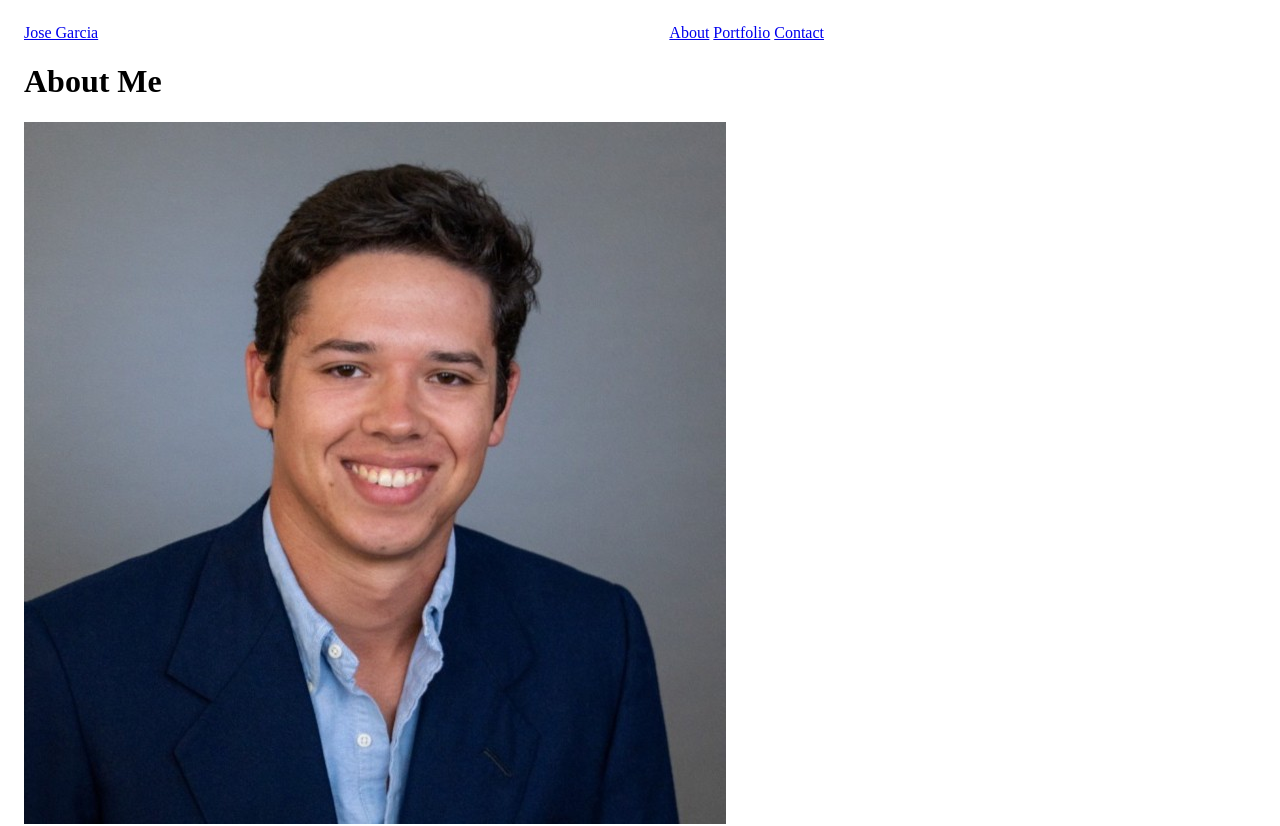
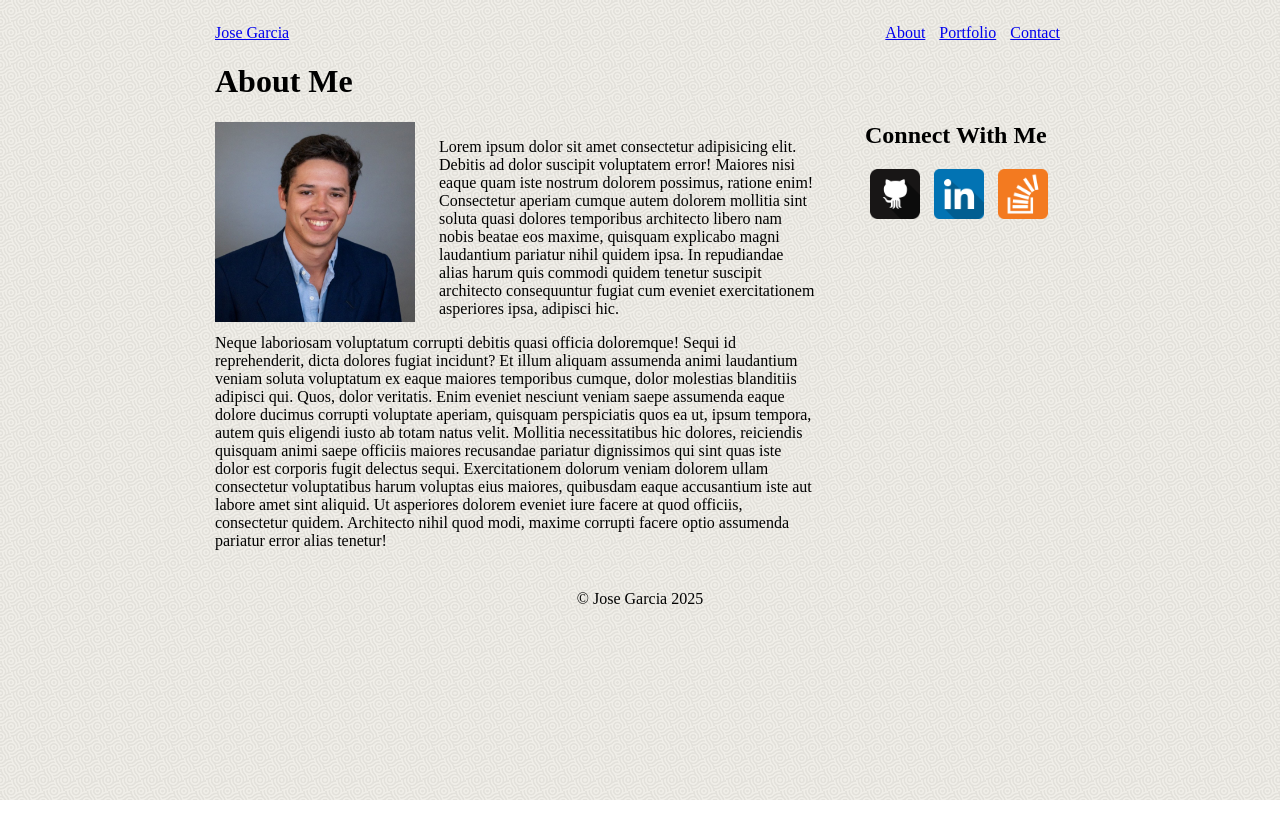
Before and after one commit to joeygarcia4/m5-hw5-garcia-jose, a plain HTML site: page index.html in a window 1280 px wide. Shown: the top 826 px of the page. After the commit the page ends 800 px from the top, so only its background shows below. Drawn offline with Linux system fonts and the light colour scheme.

Commit message:
final commit

```diff
--- a/index.html
+++ b/index.html
@@ -30,9 +30,11 @@
         </section>
         <aside>
             <h2>Connect With Me</h2>
-            <a href="https://www.github.com"><img src="https://raw.githubusercontent.com/joeygarcia4/m5-hw5-garcia-jose/refs/heads/main/assets/git.png" width="50" alt="Github logo"></a>
-            <a href="https://www.linkedin.com"><img src="https://raw.githubusercontent.com/joeygarcia4/m5-hw5-garcia-jose/refs/heads/main/assets/linkedin.png" width="50" alt="LinkedIn logo"> </a>
-            <a href="https://www.stackoverflow.com"><img src="https://raw.githubusercontent.com/joeygarcia4/m5-hw5-garcia-jose/refs/heads/main/assets/soverflow.png" width="50" alt="Stack Overflow logo"> </a>
+            <nav>
+                <a href="https://www.github.com"><img src="https://raw.githubusercontent.com/joeygarcia4/m5-hw5-garcia-jose/refs/heads/main/assets/git.png" width="50" alt="Github logo"></a>
+                <a href="https://www.linkedin.com"><img src="https://raw.githubusercontent.com/joeygarcia4/m5-hw5-garcia-jose/refs/heads/main/assets/linkedin.png" width="50" alt="LinkedIn logo"></a>
+                <a href="https://www.stackoverflow.com"><img src="https://raw.githubusercontent.com/joeygarcia4/m5-hw5-garcia-jose/refs/heads/main/assets/soverflow.png" width="50" alt="Stack Overflow logo"></a>
+            </nav>
         </aside>
     </main>
     <footer>
--- a/styles.css
+++ b/styles.css
@@ -1,19 +1,36 @@
-body{
-    max-width: 800px;
-    margin: 24px;
+header > nav{
+    float: right;
 }
 
-main > img{
+body{
+    max-width: 850px;
+    margin: 24px auto;
+    background-image: url(https://raw.githubusercontent.com/joeygarcia4/m5-hw5-garcia-jose/refs/heads/main/assets/subtle_white_mini_waves.webp);
+}
+
+article > img{
     max-width: 200px;
     float: left;
     margin-right: 24px;
 }
 
-header > nav{
-    float: right;
+article{
+    float: left;
+    max-width: 600px;
+    padding-right: 50px;
 }
 
-article{
-    float: right;
-    max width: 700px;
+nav > a{
+    padding: 5px;
 }
+
+main::after{
+    content: "";
+    clear: both;
+    display: block;
+}
+
+footer{
+    text-align: center;
+    margin-top: 24px;
+}
```
